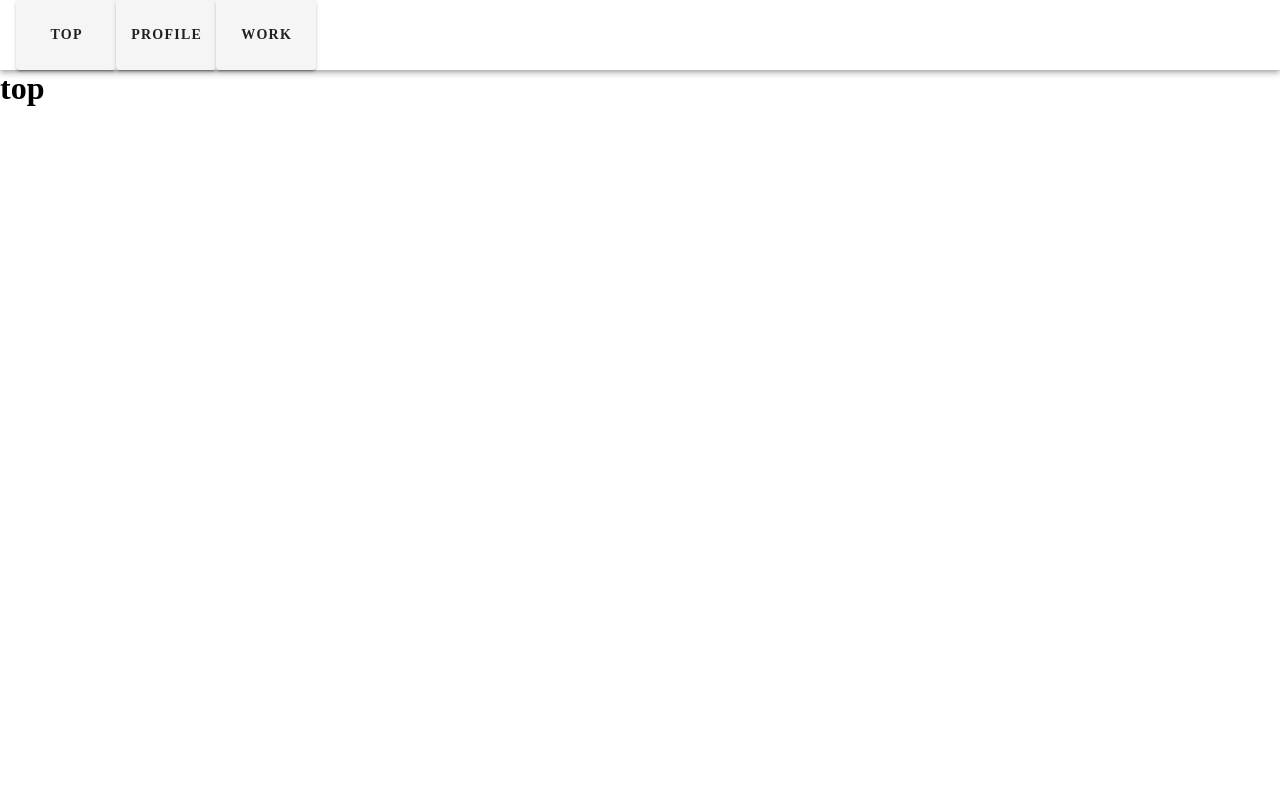
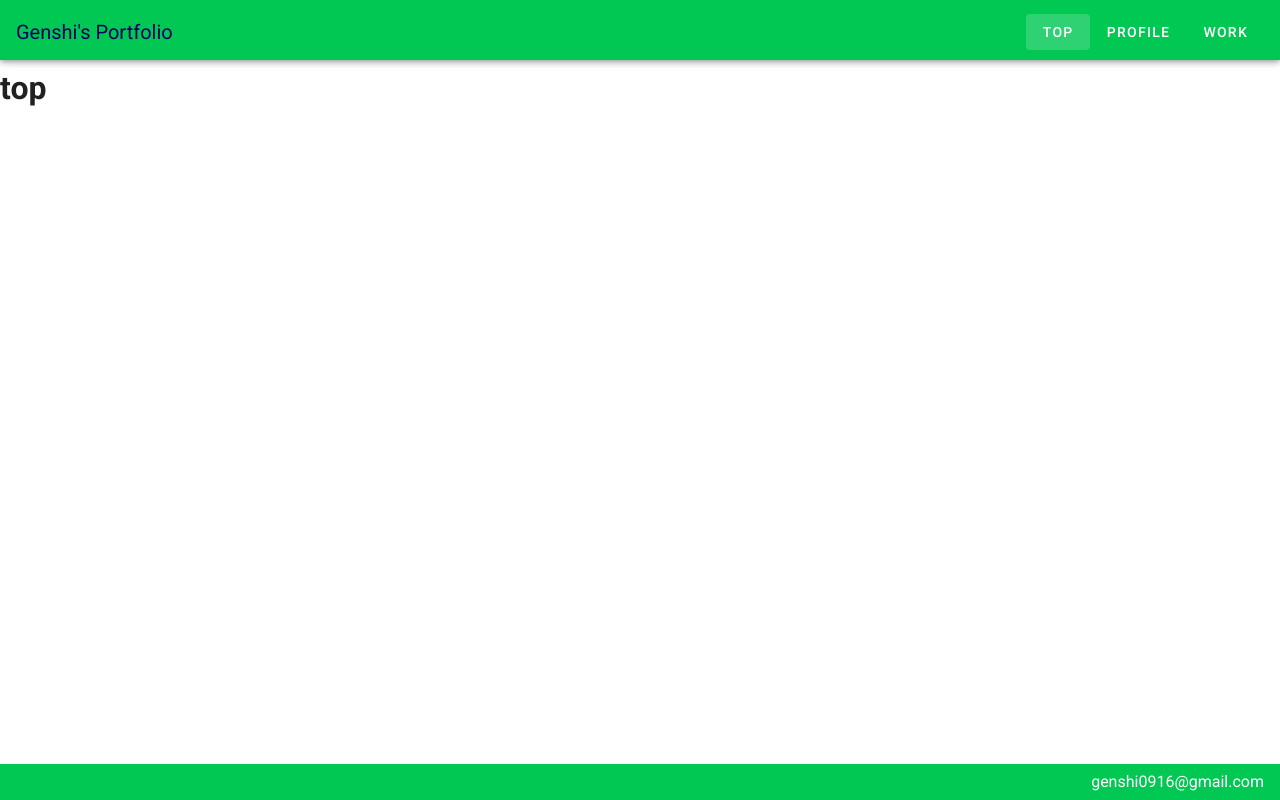
Before and after one commit to addtobasic/third-portfolio, a Vue app: page / in a window 1280 px wide. Built offline with nearby package versions, Linux system fonts and the light colour scheme.

Commit message:
[追加]なんかいろいろ追加しました

```diff
--- a/public/index.html
+++ b/public/index.html
@@ -3,7 +3,7 @@
   <head>
     <meta charset="utf-8">
     <meta http-equiv="X-UA-Compatible" content="IE=edge">
-    <meta name="viewport" content="width=device-width,initial-scale=1.0">
+    <meta name="viewport" content="width=device-width,initial-scale=1">
     <link rel="icon" href="genshi.ico">
     <title>Genshi's Portfolio</title>
     <link rel="stylesheet" href="https://fonts.googleapis.com/css?family=Roboto:100,300,400,500,700,900">
--- a/src/App.vue
+++ b/src/App.vue
@@ -1,18 +1,31 @@
 <template>
   <div id="app">
-    <Header></Header>
-    <div id="content">
-      <router-view/>
-    </div>
+    <v-app>
+      <v-app-bar color="#00c853" app dark style="height:60px;">
+        <v-toolbar-title><div style="color:#000063;">Genshi's Portfolio</div></v-toolbar-title>
+        <v-spacer></v-spacer>
+        <Header></Header>
+      </v-app-bar>
+        <v-content>
+          <router-view/>
+        </v-content>
+      <Footer></Footer>
+    </v-app>
   </div>
 </template>
 
 <script>
 import Header from './components/header'
+import Footer from './components/footer'
+
 export default {
   name: 'App',
   components: {
     Header,
+    Footer,
   }
 };
 </script>
+<style>
+
+</style>
--- a/src/components/footer.vue
+++ b/src/components/footer.vue
@@ -0,0 +1,19 @@
+<template>
+  <v-footer color="#00c853" dark app>
+    <div class="flex-grow-1"></div>
+    genshi0916@gmail.com
+  </v-footer>
+</template>
+<script>
+  export default{
+    name:'footer',
+    data:()=>({
+
+    })
+  }
+</script>
+<style>
+  v-footer{
+    margin-bottom: auto;
+  }
+</style>
--- a/src/components/header.vue
+++ b/src/components/header.vue
@@ -1,39 +1,12 @@
 <template>
-  <v-toolbar
-  dense
-  color="black"
-  ripple
-  style="height:70px">
-    <v-layout justify-center fill-height>
-      <v-toolbar-items class="hidden-sm-and-down">
-        <router-link to='/' class="link">
-          <v-btn
-          flat
-          color="black"
-          style="height:70px;
-          width:100px;
-          font-weight:bold;">
-            top
-          </v-btn>
-        </router-link>
-        <router-link
-          class="link"
-          v-for="item in items"
-          :key="item.to"
-          :to="item.to"
-        >
-          <v-btn
-          flat
-          color="black"
-          style="height:70px;
-          width:100px;
-          font-weight:bold;">
-          {{item.to}}
-          </v-btn>
-        </router-link>
-      </v-toolbar-items>
+    <v-layout wrap>
+      <v-spacer></v-spacer>
+      <v-btn to='/' text>top</v-btn>
+      <v-btn
+      v-for="item in items"
+      :key="item.to"
+      :to="item.to" text>{{item.to}}</v-btn>
     </v-layout>
-  </v-toolbar>
 </template>
 <script>
   export default{
@@ -50,4 +23,7 @@
 .link{
   text-decoration:none;
 }
+  v-btn{
+    color:black;
+  }
 </style>
```
Also changed, not shown: public/image/genshi.jpg (added), public/image/mabataki.png (added).
